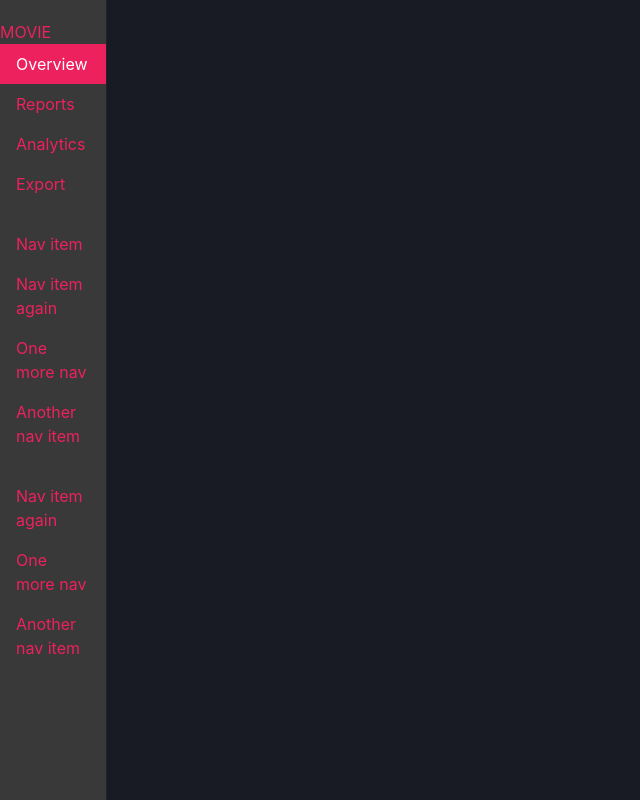
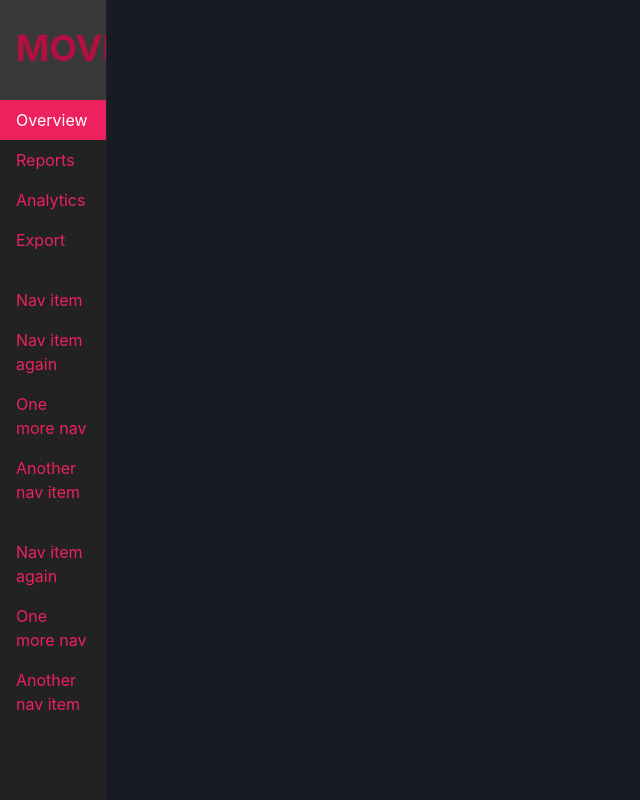
Before and after one commit to hoangbaovu/project-website-movie-template, a website: page app/index.html in a window 1280 px wide. Shown: the whole page, without its empty margins (0-640 px from the left). Drawn offline with Linux system fonts and the light colour scheme.

Commit message:
Added Logo

```diff
--- a/app/scss/layout/_sidebar.scss
+++ b/app/scss/layout/_sidebar.scss
@@ -3,13 +3,13 @@
 */
 
 .sidebar {
-    background: #393939;
+    background: #222;
     position: fixed;
     top: 0;
     bottom: 0;
     left: 0;
     z-index: 1000;
-    padding: 20px 0;
+    padding: 0;
     overflow-x: hidden;
     overflow-y: auto;
     border-right: 1px solid #222;
@@ -30,4 +30,20 @@
     .nav-link {
         border-radius: 0;
     }
+
+    &__brand {
+        background: #393939;
+        width: 150px;
+        height: 100px;
+        font-size: 36px;
+        line-height: 96px;
+        text-align: center;
+        font-weight: bold;
+
+        @extend .d-block;
+
+        &:hover {
+            text-decoration: none;
+        }
+    }
 }
```
Also changed, not shown: app/css/main.css.
